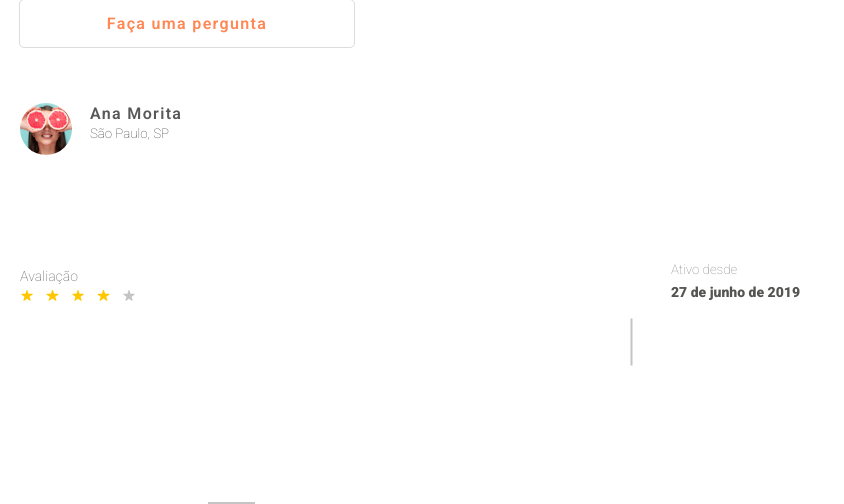
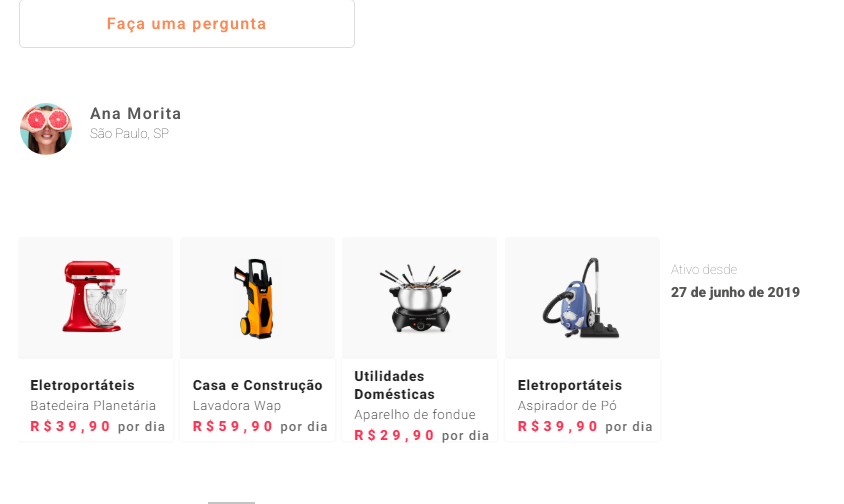
Before and after one commit to laricarlotti/demoday, a Django app: page /produtos/ in a window 1280 px wide. Shown: the part 751-1255 px from the top of the page, without its empty margins (0-844 px from the left). Run offline with Django 3.2, Linux system fonts and the light colour scheme.

Commit message:
Adicionar sessão relacionados

```diff
--- a/website/static/css/produtos.css
+++ b/website/static/css/produtos.css
@@ -305,3 +305,12 @@ p{
     height: 0;
     width: 50%
 }
+
+.relacionados{
+    display: flex;
+    flex-direction: row;
+    justify-content: flex-end;
+    position: absolute;
+    top: 985px;
+    left: 15px;
+}
--- a/website/templates/produtos.html
+++ b/website/templates/produtos.html
@@ -56,5 +56,11 @@
                 </div>
             </div>
         </section>
+        <section class="relacionados">
+            <div><img src="../static/img/batedeira-relacionados.png" alt="imagem-batedeira"></div>
+            <div><img src="../static/img/wap-relacionados.png" alt="imagem-batedeira"></div>
+            <div><img src="../static/img/fondue-relacionados.png" alt="imagem-batedeira"></div>
+            <div><img src="../static/img/aspirador-relacionados.png" alt="imagem-batedeira"></div>
+        </section>
     </div>
 {% endblock %}
```
Also changed, not shown: website/static/img/aspirador-relacionados.png (added), website/static/img/batedeira-relacionados.png (added), website/static/img/fondue-relacionados.png (added), website/static/img/wap-relacionados.png (added).
